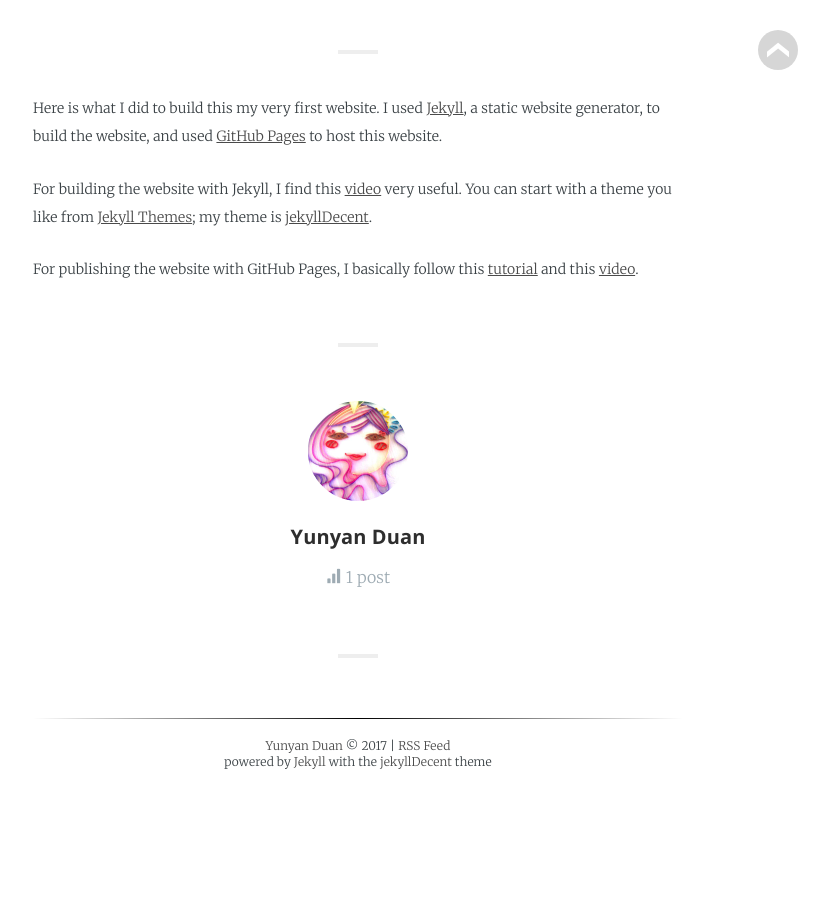
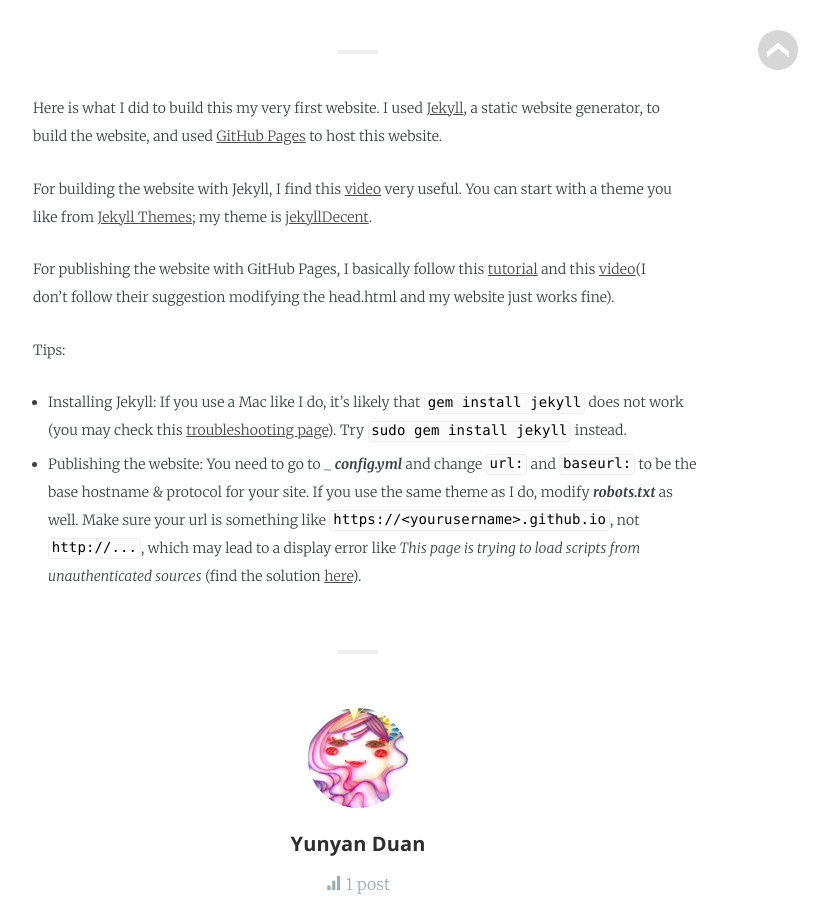
Before and after one commit to yyd27/yyd27.github.io, a Jekyll site: the page built from _posts/2017-04-02-how-to-build-this-website.markdown, in a window 1280 px wide and 900 px high, scrolled down 453 px. Shown: the whole window, without its empty margins (282-1111 px from the left). Built offline with Jekyll 4.4.1, drawn with Linux system fonts in a browser that asks for light colours; some web fonts are replaced; before the commit the page ends 1243 px from its top, so only the background shows below that.

Commit message:
update post

```diff
--- a/_posts/2017-04-02-how-to-build-this-website.markdown
+++ b/_posts/2017-04-02-how-to-build-this-website.markdown
@@ -10,8 +10,12 @@ Here is what I did to build this my very first website. I used [Jekyll][jekyll],
 
 For building the website with Jekyll, I find this [video][youtube-howto] very useful. You can start with a theme you like from [Jekyll Themes][jekyll-themes]; my theme is [jekyllDecent][decent].
 
-For publishing the website with GitHub Pages, I basically follow this [tutorial][githubhelp] and this [video][youtube-githubpage].
+For publishing the website with GitHub Pages, I basically follow this [tutorial][githubhelp] and this [video][youtube-githubpage](I don't follow their suggestion modifying the head.html and my website just works fine).
 
+Tips:
+* Installing Jekyll: If you use a Mac like I do, it's likely that ``gem install jekyll`` does not work (you may check this [troubleshooting page][troubleshooting]). Try ``sudo gem install jekyll`` instead.
+
+* Publishing the website: You need to go to **_ _config.yml_** and change ``url:`` and ``baseurl:`` to be the base hostname & protocol for your site. If you use the same theme as I do, modify **_robots.txt_** as well. Make sure your url is something like ``https://<yourusername>.github.io``, not ``http://...``, which may lead to a display error like _This page is trying to load scripts from unauthenticated sources_ (find the solution [here][httpserror]).
 
 [jekyll]: https://jekyllrb.com/
 [youtube-howto]: https://www.youtube.com/watch?v=HOg8jWZ3lt0
@@ -20,3 +24,5 @@ For publishing the website with GitHub Pages, I basically follow this [tutorial]
 [decent]: https://github.com/jwillmer/jekyllDecent
 [githubhelp]: https://help.github.com/articles/setting-up-your-github-pages-site-locally-with-jekyll/
 [youtube-githubpage]: https://www.youtube.com/watch?v=x352fsLm3gE
+[troubleshooting]: https://jekyllrb.com/docs/troubleshooting/
+[httpserror]: https://github.com/gcushen/hugo-academic/issues/24
```
